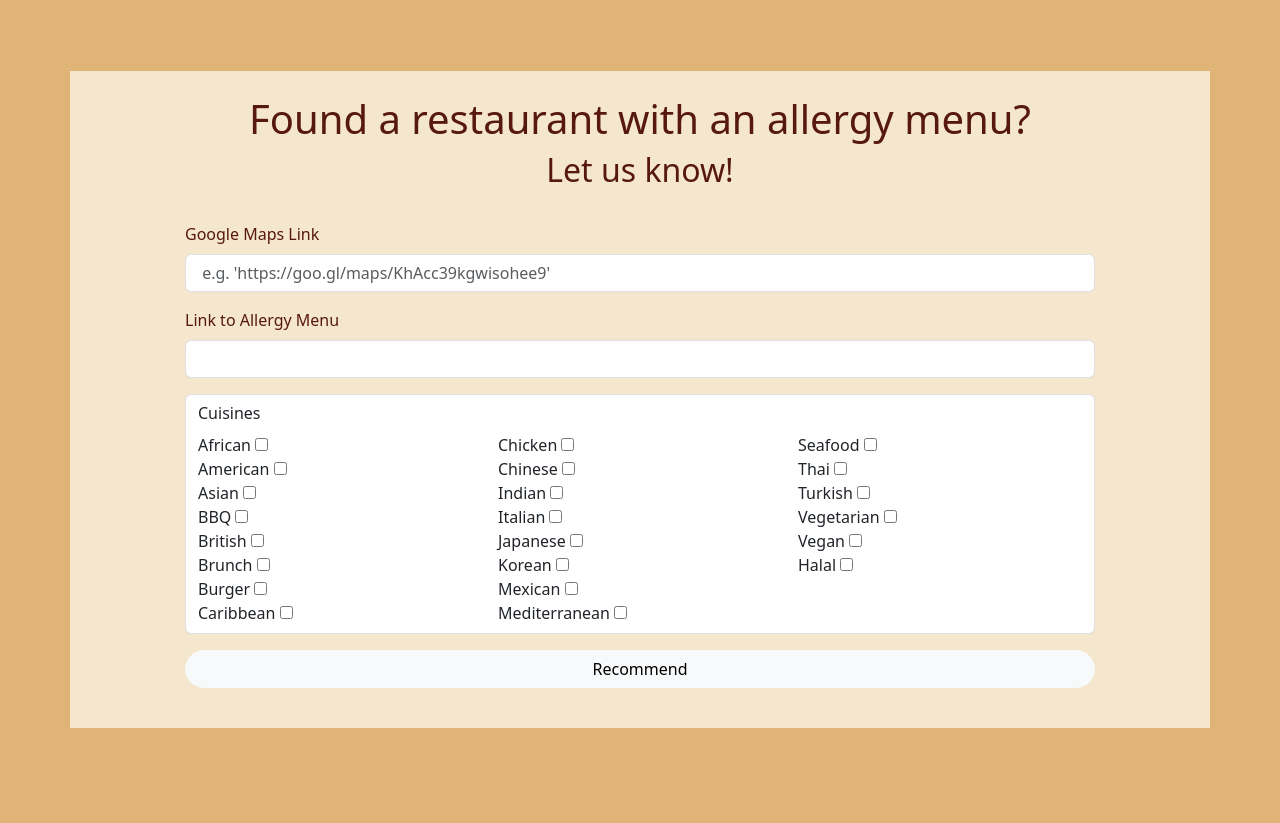
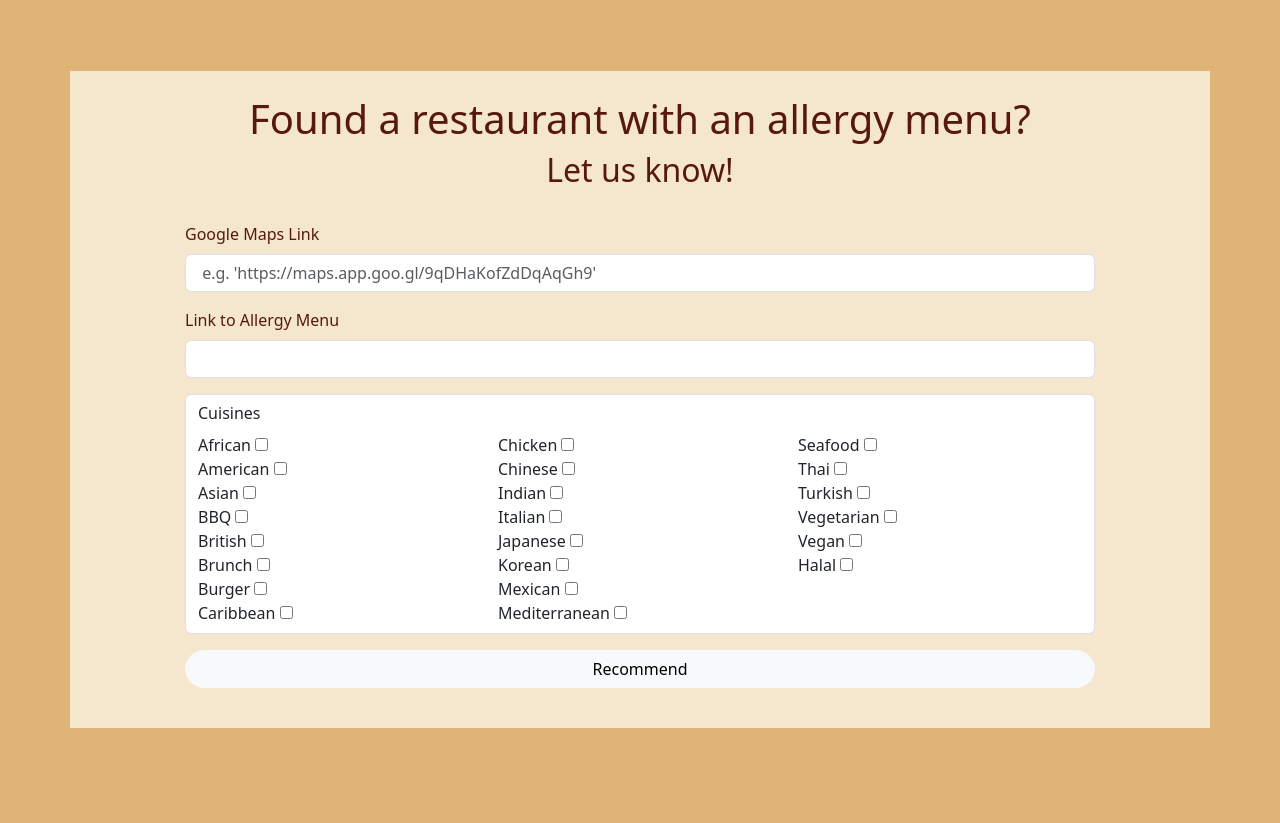
Before and after one commit to AntonyQuang/Allergy-Menu-Map, a Flask app: page /users/recommend in a window 1280 px wide. Shown: the part 67-890 px from the top of the page. Run offline with Flask 3, Linux system fonts and the light colour scheme; the visitor is signed in with stand-in values (Sample User, id 1); some libraries are stand-ins or nearby versions.

Commit message:
Update placeholder for url

```diff
--- a/application/templates/users/recommend.html
+++ b/application/templates/users/recommend.html
@@ -20,7 +20,7 @@
 
                 <div class=" mb-3">
                     {{ recommend_form.url.label(class="form-label") }}
-                    {{ recommend_form.url(class="form-control", placeholder=" e.g. 'https://goo.gl/maps/KhAcc39kgwisohee9'") }}
+                    {{ recommend_form.url(class="form-control", placeholder=" e.g. 'https://maps.app.goo.gl/9qDHaKofZdDqAqGh9'") }}
 
 
                     {% if recommend_form.url.errors %}
```
